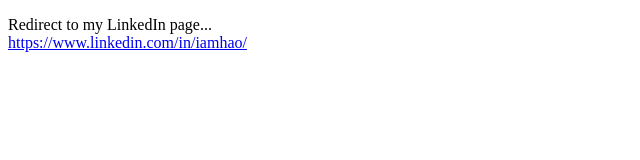
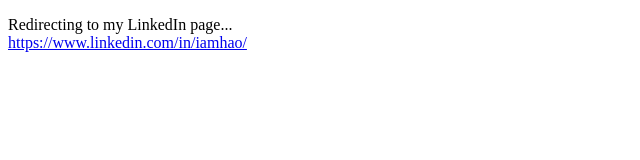
Before and after one commit to justhao/justhao.github.io, a plain HTML site: page index.html in a window 1280 px wide. Shown: the full height of the page, 0-640 px from the left. Drawn offline with Linux system fonts and the light colour scheme.

Commit message:
Update index.html

```diff
--- a/index.html
+++ b/index.html
@@ -5,7 +5,7 @@
       <meta http-equiv = "refresh" content = "3; url = https://www.linkedin.com/in/iamhao/" />
    </head>
    <body>
-      <p>Redirect to my LinkedIn page...<br>
+      <p>Redirecting to my LinkedIn page...<br>
 	  <a href="https://www.linkedin.com/in/iamhao/">https://www.linkedin.com/in/iamhao/</a> </p>
    </body>
 </html>
```
